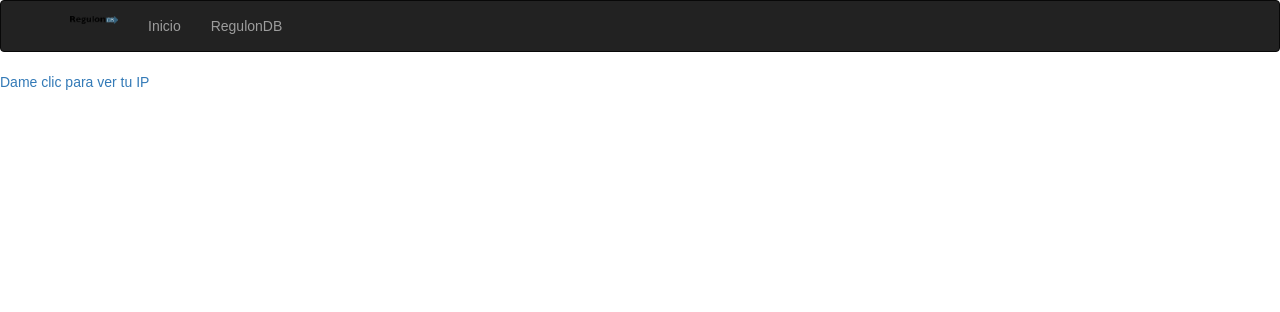
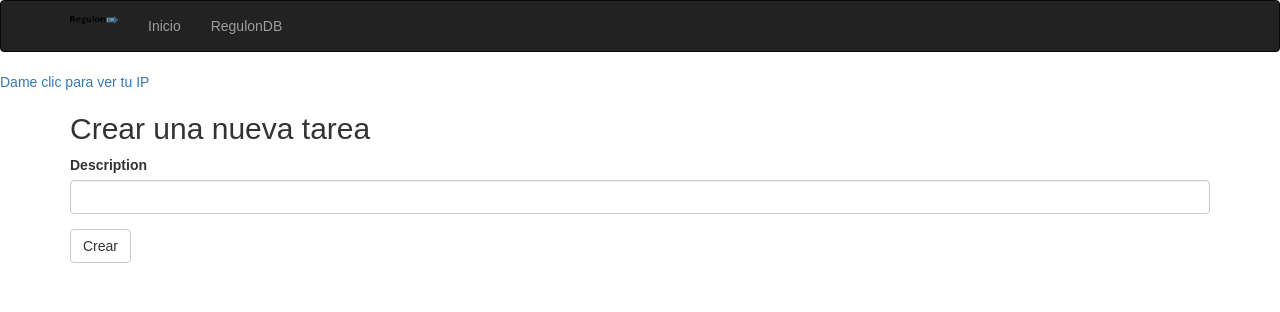
Before and after one commit to LeonelValencia/flask-todo-login, a Flask app: template app/templates/hello.html in a window 1280 px wide. Shown: the top 312 px of the page. Run offline with Flask 3, Linux system fonts and the light colour scheme; the template is opened without the code that fills it: values that come from a table or form of the project are taken from there, others are empty; parts of the project's set-up code (start-up, migrations or seed data) failed here and were passed over; some libraries are stand-ins or nearby versions.

Commit message:
add tasks

```diff
--- a/app/forms.py
+++ b/app/forms.py
@@ -7,3 +7,7 @@ class LoginForm(FlaskForm):
     username = StringField('Username', validators=[DataRequired()])
     password = PasswordField('Password', validators=[DataRequired()])
     submit = SubmitField('Enviar')
+
+class TodoForm(FlaskForm):
+    description = StringField('Description', validators=[DataRequired()])
+    submit = SubmitField('Crear')
--- a/app/templates/hello.html
+++ b/app/templates/hello.html
@@ -17,6 +17,11 @@
         <a href="{{ url_for('index') }}">Dame clic para ver tu IP</a>
     {% endif %}
 
+    <div class="container">
+        <h2>Crear una nueva tarea</h2>
+        {{ wtf.quick_form(todo_form) }}
+    </div>
+
     {% if todos %}
         <ul>
             {% for todo in todos %}
--- a/main.py
+++ b/main.py
@@ -2,8 +2,8 @@ from flask import request, make_response, redirect, render_template, session, ur
 import unittest
 from flask_login import login_user, login_required, logout_user, current_user
 from app import create_app
-from app.forms import LoginForm
-from app.mongodb_service import get_users, get_todos
+from app.forms import TodoForm
+from app.mongodb_service import get_todos, put_todo
 
 app = create_app()
 
@@ -28,17 +28,24 @@ def index():
     session['user_ip'] = user_ip
     return response
 
-@app.route('/hello', methods=['GET'])
+@app.route('/hello', methods=['GET','POST'])
 @login_required
 def hello_world():
     user_ip = session.get('user_ip')
     username = current_user.id
+    todo_form = TodoForm()
 
     context = {
         'user_ip': user_ip,
         'todos': get_todos(username),
-        'username': username
+        'username': username,
+        'todo_form': todo_form
     }
+
+    if todo_form.validate_on_submit():
+        put_todo(todo_form.description.data, username)
+        flash('Tu tarea se creo con éxito')
+        return redirect(url_for('hello_world'))
 
     return render_template('hello.html', **context)
 
```
Also changed, not shown: app/mongodb_service.py (+5 -2 lines).
